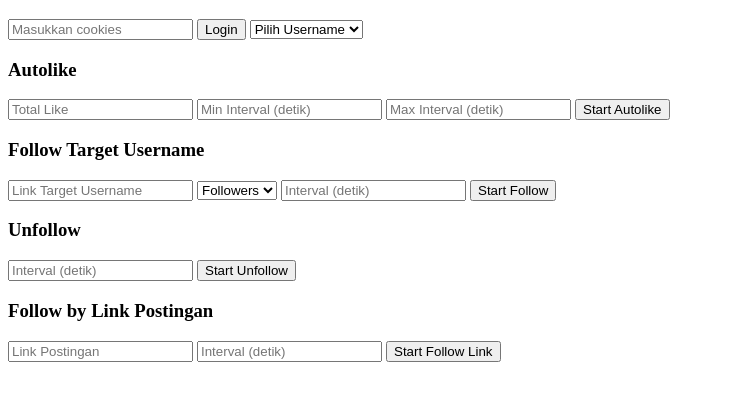
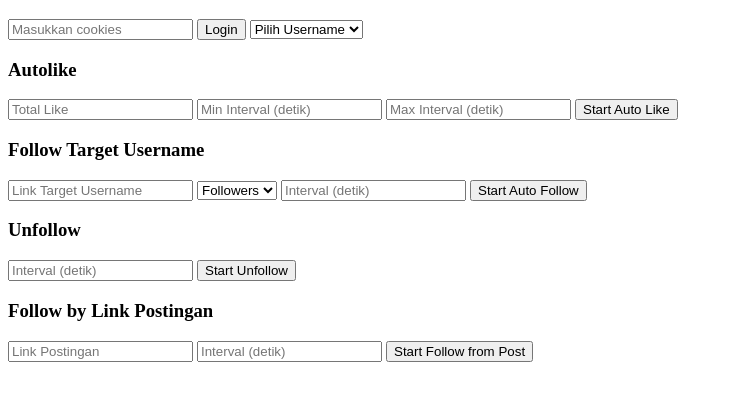
Before and after one commit to Rulispro/Instagram-bot-repo, a plain HTML site: page docs/index.html in a window 1280 px wide. Shown: the part 61-462 px from the top of the page, without its empty margins (0-733 px from the left). Drawn offline with nearby package versions, Linux system fonts and the light colour scheme.

Commit message:
index.html

```diff
--- a/docs/index.html
+++ b/docs/index.html
@@ -23,7 +23,7 @@
         <input type="number" id="totalLike" placeholder="Total Like">
         <input type="number" id="minIntervalLike" placeholder="Min Interval (detik)">
         <input type="number" id="maxIntervalLike" placeholder="Max Interval (detik)">
-        <button id="startAutolike">Start Autolike</button>
+        <button onclick="uploadAutoLikeTask(username, max, interval, reaction)">Start Auto Like</button>
     </div>
 
     <h3>Follow Target Username</h3>
@@ -34,20 +34,20 @@
             <option value="following">Following</option>
         </select>
         <input type="number" id="intervalFollowUsername" placeholder="Interval (detik)">
-        <button id="startFollowTarget">Start Follow</button>
+        <button onclick="uploadAutoFollowTask(username, target, max, interval)">Start Auto Follow</button
     </div>
 
     <h3>Unfollow</h3>
     <div>
         <input type="number" id="intervalUnfollow" placeholder="Interval (detik)">
-        <button id="startUnfollow">Start Unfollow</button>
+        <button onclick="uploadAutoUnfollowTask(username, max, interval)">Start Unfollow</button>
     </div>
 
     <h3>Follow by Link Postingan</h3>
     <div>
         <input type="text" id="postLink" placeholder="Link Postingan">
         <input type="number" id="intervalFollowPost" placeholder="Interval (detik)">
-        <button id="startFollowByLink">Start Follow Link</button>
+        <button onclick="uploadAutoFollowFromPostTask(username, link, max, interval)">Start Follow from Post</
     </div>
 </body>
 </html>
```
